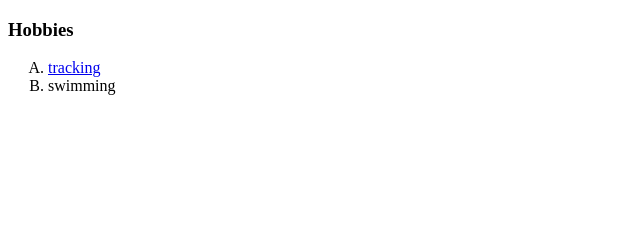
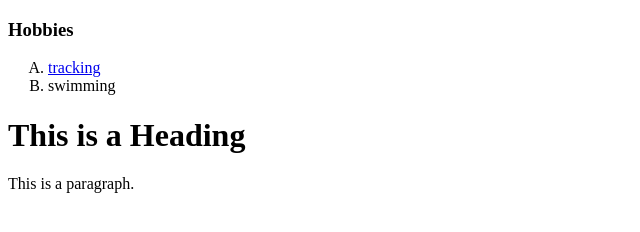
Before and after one commit to Riteshmwankhede/html-learning-in-1-day-project, a plain HTML site: page hobbies.html in a window 1280 px wide. Shown: the whole page, without its empty margins (0-640 px from the left). Drawn offline with Linux system fonts and the light colour scheme.

Commit message:
Update hobbies.html

```diff
--- a/hobbies.html
+++ b/hobbies.html
@@ -11,6 +11,19 @@
     <ol type="A">
         <li><a href="https://neilpatel.com/wp-content/uploads/2009/01/Screen-Shot-2018-12-18-at-1.39.15-PM-700x462.png">tracking</a></li>
         <li>swimming</li>
+
     </ol>
 </body>
 </html>
+
+<html>
+<head>
+<title>Page Title</title>
+</head>
+<body>
+
+<h1>This is a Heading</h1>
+<p>This is a paragraph.</p>
+
+</body>
+</html>
```
